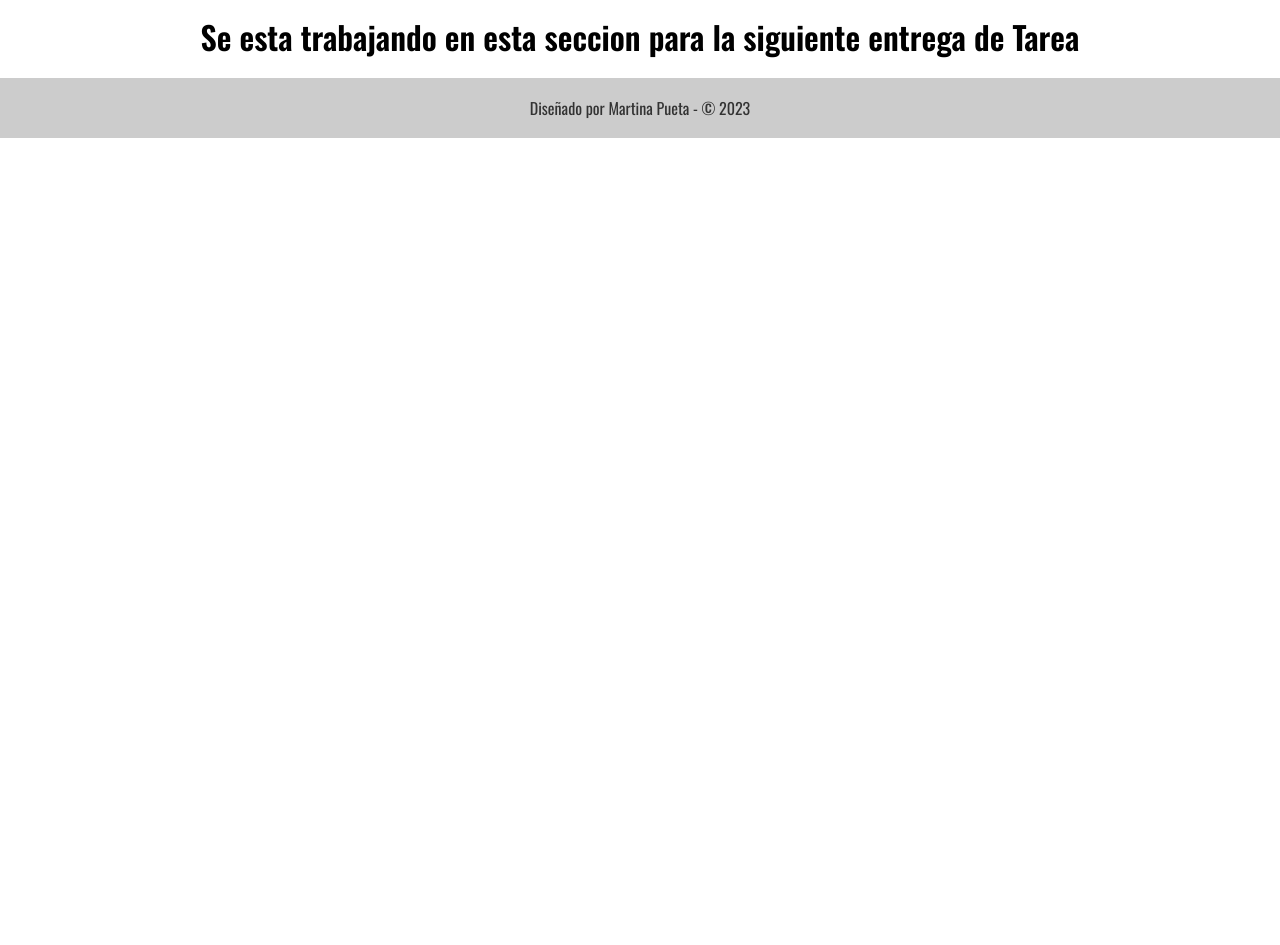
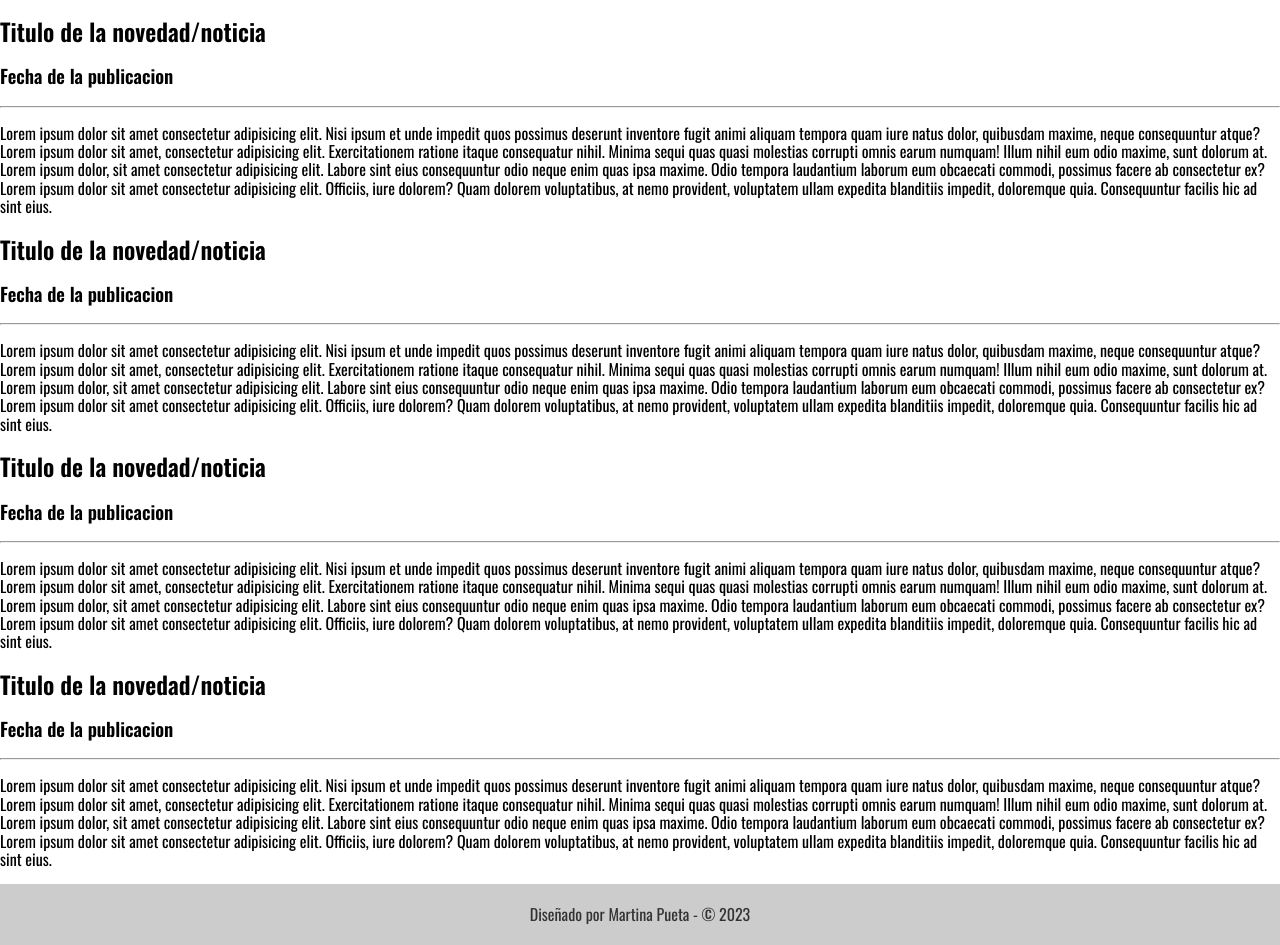
Before and after one commit to MartinaPueta/Sitio_Web_Integrador-DiplomaturaUTN, a plain HTML site: page novedades.html in a window 1280 px wide. Shown: the part 302-1247 px from the top of the page. Before the commit the page ends 800 px from the top, so only its background shows below. Drawn offline with nearby package versions, Linux system fonts and the light colour scheme.

Commit message:
Se armo la seccion de novedades

```diff
--- a/novedades.html
+++ b/novedades.html
@@ -1,5 +1,6 @@
 <!DOCTYPE html>
 <html lang="es">
+
 <head>
     <meta charset="UTF-8">
     <meta name="viewport" content="width=device-width, initial-scale=1.0">
@@ -10,6 +11,7 @@
     <link rel="stylesheet" href="css/normalize.css">
     <link rel="stylesheet" href="css/studio.css">
 </head>
+
 <body>
     <div class="fondo-novedades">
         <header>
@@ -27,12 +29,71 @@
             </ul>
         </nav>
     </div> <!--fin de fondo-novedades-->
-    <main>
-        <h1 style="text-align: center;"> Se esta trabajando en esta seccion para la siguiente entrega de Tarea</h1>
-
+    <main class="novedades">
+        <div class="noticia">
+            <h2>Titulo de la novedad/noticia</h2>
+            <h3>Fecha de la publicacion</h3>
+            <hr>
+            <p> Lorem ipsum dolor sit amet consectetur adipisicing elit. Nisi ipsum et unde impedit quos possimus
+                deserunt inventore fugit animi aliquam tempora quam iure natus dolor, quibusdam maxime, neque consequuntur atque?
+                Lorem ipsum dolor sit amet, consectetur adipisicing elit. Exercitationem ratione itaque consequatur
+                nihil. Minima sequi quas quasi molestias corrupti omnis earum numquam! Illum nihil eum odio maxime, sunt
+                dolorum at. Lorem ipsum dolor, sit amet consectetur adipisicing elit. Labore sint eius consequuntur odio
+                neque enim quas ipsa maxime. Odio tempora laudantium laborum eum obcaecati commodi, possimus facere ab
+                consectetur ex? Lorem ipsum dolor sit amet consectetur adipisicing elit. Officiis, iure dolorem? Quam
+                dolorem voluptatibus, at nemo provident, voluptatem ullam expedita blanditiis impedit, doloremque quia.
+                Consequuntur facilis hic ad sint eius.
+            </p>
+        </div>
+        <div class="noticia">
+            <h2>Titulo de la novedad/noticia</h2>
+            <h3>Fecha de la publicacion</h3>
+            <hr>
+            <p> Lorem ipsum dolor sit amet consectetur adipisicing elit. Nisi ipsum et unde impedit quos possimus
+                deserunt inventore fugit animi aliquam tempora quam iure natus dolor, quibusdam maxime, neque consequuntur atque?
+                Lorem ipsum dolor sit amet, consectetur adipisicing elit. Exercitationem ratione itaque consequatur
+                nihil. Minima sequi quas quasi molestias corrupti omnis earum numquam! Illum nihil eum odio maxime, sunt
+                dolorum at. Lorem ipsum dolor, sit amet consectetur adipisicing elit. Labore sint eius consequuntur odio
+                neque enim quas ipsa maxime. Odio tempora laudantium laborum eum obcaecati commodi, possimus facere ab
+                consectetur ex? Lorem ipsum dolor sit amet consectetur adipisicing elit. Officiis, iure dolorem? Quam
+                dolorem voluptatibus, at nemo provident, voluptatem ullam expedita blanditiis impedit, doloremque quia.
+                Consequuntur facilis hic ad sint eius.
+            </p>
+        </div>
+        <div class="noticia">
+            <h2>Titulo de la novedad/noticia</h2>
+            <h3>Fecha de la publicacion</h3>
+            <hr>
+            <p> Lorem ipsum dolor sit amet consectetur adipisicing elit. Nisi ipsum et unde impedit quos possimus
+                deserunt inventore fugit animi aliquam tempora quam iure natus dolor, quibusdam maxime, neque consequuntur atque?
+                Lorem ipsum dolor sit amet, consectetur adipisicing elit. Exercitationem ratione itaque consequatur
+                nihil. Minima sequi quas quasi molestias corrupti omnis earum numquam! Illum nihil eum odio maxime, sunt
+                dolorum at. Lorem ipsum dolor, sit amet consectetur adipisicing elit. Labore sint eius consequuntur odio
+                neque enim quas ipsa maxime. Odio tempora laudantium laborum eum obcaecati commodi, possimus facere ab
+                consectetur ex? Lorem ipsum dolor sit amet consectetur adipisicing elit. Officiis, iure dolorem? Quam
+                dolorem voluptatibus, at nemo provident, voluptatem ullam expedita blanditiis impedit, doloremque quia.
+                Consequuntur facilis hic ad sint eius.
+            </p>
+        </div>
+        <div class="noticia">
+            <h2>Titulo de la novedad/noticia</h2>
+            <h3>Fecha de la publicacion</h3>
+            <hr>
+            <p> Lorem ipsum dolor sit amet consectetur adipisicing elit. Nisi ipsum et unde impedit quos possimus
+                deserunt inventore fugit animi aliquam tempora quam iure natus dolor, quibusdam maxime, neque consequuntur atque?
+                Lorem ipsum dolor sit amet, consectetur adipisicing elit. Exercitationem ratione itaque consequatur
+                nihil. Minima sequi quas quasi molestias corrupti omnis earum numquam! Illum nihil eum odio maxime, sunt
+                dolorum at. Lorem ipsum dolor, sit amet consectetur adipisicing elit. Labore sint eius consequuntur odio
+                neque enim quas ipsa maxime. Odio tempora laudantium laborum eum obcaecati commodi, possimus facere ab
+                consectetur ex? Lorem ipsum dolor sit amet consectetur adipisicing elit. Officiis, iure dolorem? Quam
+                dolorem voluptatibus, at nemo provident, voluptatem ullam expedita blanditiis impedit, doloremque quia.
+                Consequuntur facilis hic ad sint eius.
+            </p>
+        </div>
     </main>
     <footer>
         <p>Diseñado por Martina Pueta - &copy; 2023</p>
     </footer>
 </body>
+
 </html>
```
Lines whose indentation alone changed are shown as unchanged.
